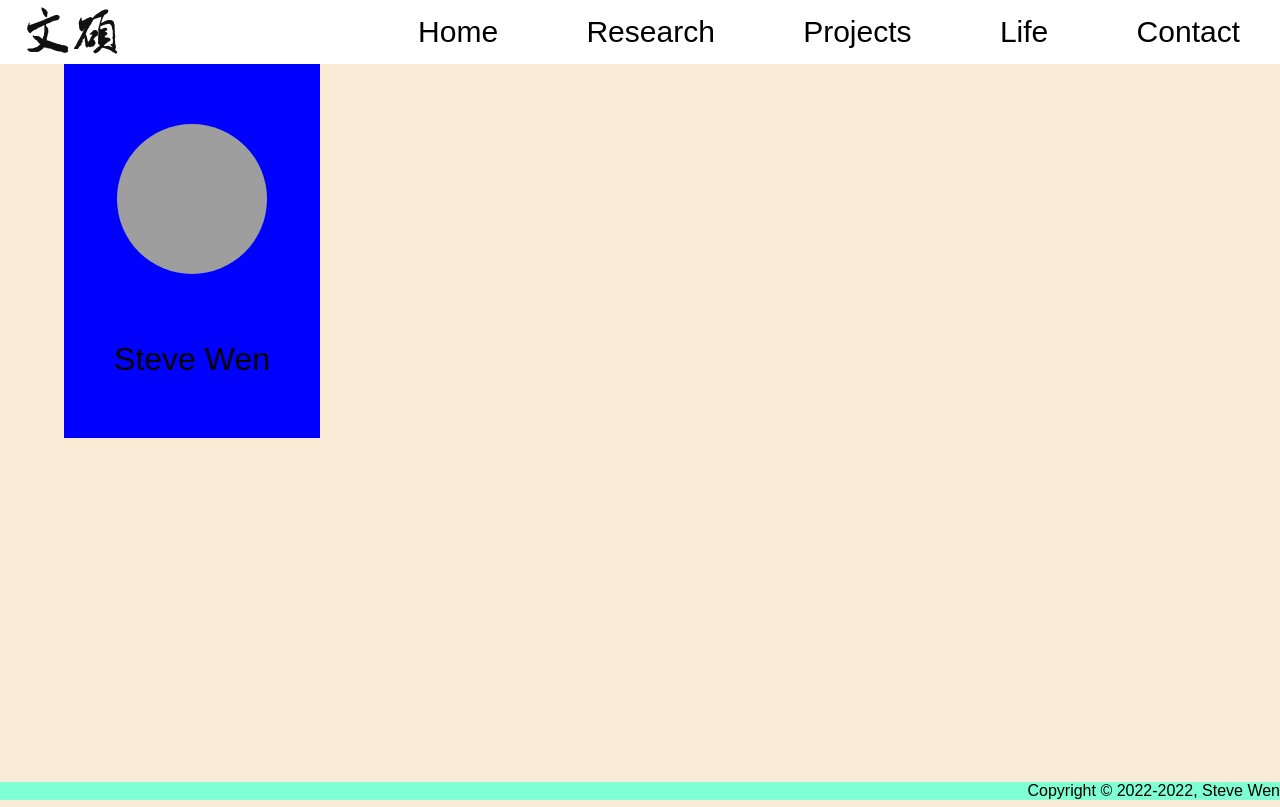
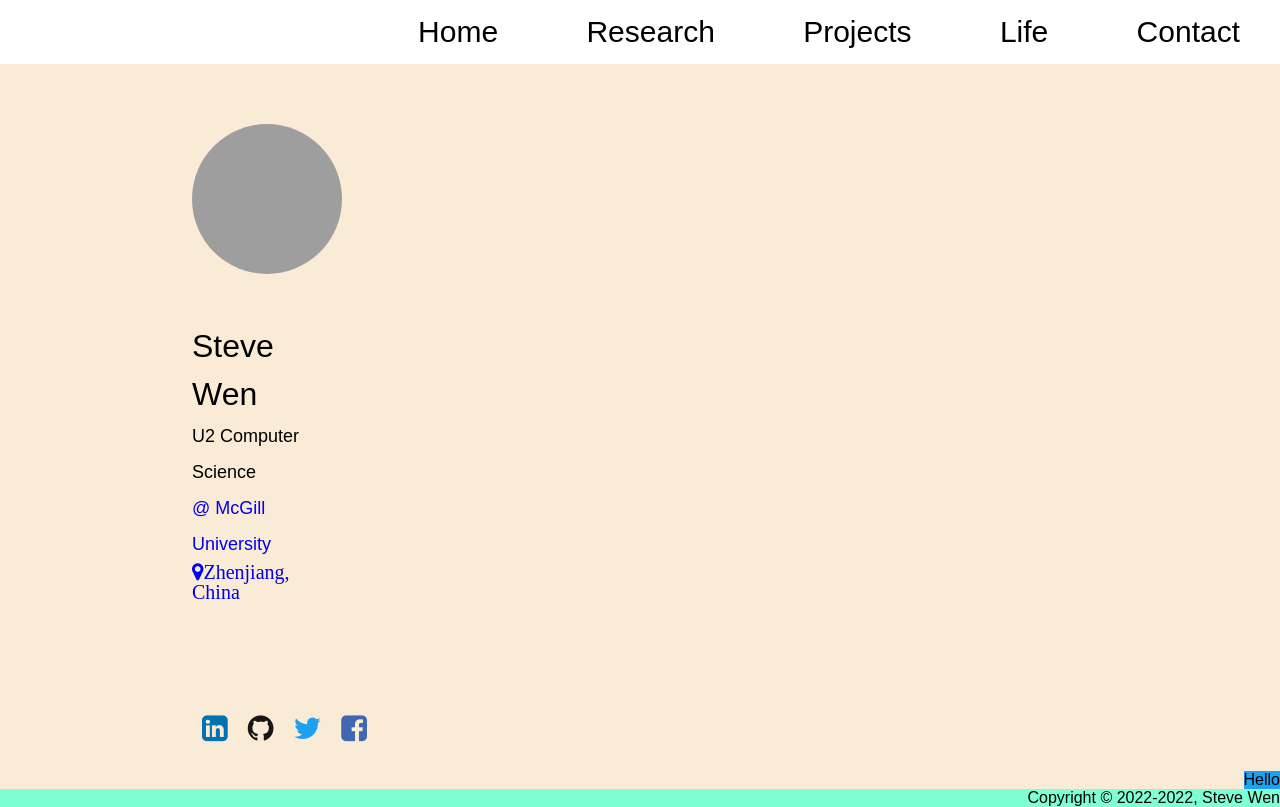
Before and after one commit to stevvwen/sediweb, a Flask app: page / in a window 1280 px wide. Run offline with Flask 2, Linux system fonts and the light colour scheme; some web fonts are replaced; grey boxes are pictures that could not be loaded.

Commit message:
Modification to sidebar

```diff
--- a/static/css/index.css
+++ b/static/css/index.css
@@ -1,22 +1,22 @@
-.sidebar{
-    background-color: blue;;
+section{
     position: relative;
-    left: 5vw;
-    width: 20vw;
+    left: 15vw;
+    width: 11vw;
     padding: 60px 0;
 	transition: all 0.5s ease;
+	height: 100%;
+
+}
+
+
+section .profile{
+	margin-bottom: 100px;
+	text-align: left;
 
 
 }
 
-
-.sidebar .profile{
-	margin-bottom: 30px;
-	text-align: center;
-
-}
-
-.sidebar .profile img{
+section .profile img{
 	vertical-align: center;
 	align-content: center;
 	display: block;
@@ -26,7 +26,56 @@
 	margin: 0 auto;
 }
 
-.sidebar .name{
+section .name{
 	font-size: 32px;
+	text-align: left;
+	line-height: 1.5em;
+}
+
+section .calli{
+	padding: 1.5rem;
 	text-align: center;
 }
+
+section .calli img{
+	vertical-align: center;
+	align-content: center;
+	margin: 0 auto;
+}
+
+section .short{
+	line-height:2em;
+	text-align: left;
+	font-size: 18px;
+}
+
+
+
+section ul{
+	float: left;
+	position: relative;
+	bottom: 0;
+	justify-content: left;
+	display: flex;
+    list-style: none;
+    font-size: 30px;
+
+}
+
+section ul li{
+	text-align: left;
+    padding: 1px 10px;
+    border-radius: 10px;
+
+}
+
+section ul li a{
+	text-align: left;
+	text-decoration: none;
+}
+
+
+aside{
+	background-color: #1DA1F2;
+	float:right;
+}
--- a/templates/base.html
+++ b/templates/base.html
@@ -8,6 +8,7 @@
     {% endblock %}
     <link rel= "stylesheet" type="text/css" href="../static/css/base.css"/>
     <link href="https://fonts.cdnfonts.com/css/chicago-2" rel="stylesheet">
+    <link rel='stylesheet' href='https://cdnjs.cloudflare.com/ajax/libs/font-awesome/4.7.0/css/font-awesome.min.css' />
     <link rel= "shortcut icon" type="image/png" href="../static/images/Icon.jpg" >
   </head>
   <body>
@@ -20,7 +21,7 @@
         <li> <a href="/life">Life</a> </li>
         <li> <a href="/contact">Contact</a> </li>
       </ul>
-    <img src="../static/images/namecalligraphy.png" alt="Steve's Chinese name">
+
     </header>
     {% endblock %}
 
--- a/templates/index.html
+++ b/templates/index.html
@@ -11,15 +11,39 @@
 {% endblock %}
 
 {% block main %}
-    <div class="sidebar">
+    <section>
         <div class="profile">
             <img src="../static/images/Steve.jpg" alt="Steve's headshot" >
-         </div>
+
             <p class="name">
                 <br>
                 Steve Wen
             </p>
+                <!--
+                <p class= "calli">
+                   <img src="../static/images/namecalligraphy.png" alt="Steve's Chinese name" >
+                </p>
+                -->
+
+
+            <p class= "short">
+            U2 Computer Science <br>
+            <a href="https://www.mcgill.ca/" style="text-decoration: none"> @ McGill University</a>
+            <a class='fa fa-map-marker'  href="#" style="text-decoration: none; font-size: 20px">Zhenjiang, China</a>
+            </p>
         </div>
+
+        <ul id="links">
+            <li><a class='fa fa-linkedin-square' style='color: #0072b1' href="https://www.linkedin.com/in/steve-wen-31863b211/" ></a></li>
+            <li><a class= 'fa fa-github' style='color: #171515' href="https://github.com/SedimentaryRockStar"></a></li>
+            <li><a  class= 'fa fa-twitter' style='color:#1DA1F2' href="https://twitter.com/Sedi_RockStar"></a></li>
+            <li><a class= 'fa fa-facebook-square' style='color:#4267B2' href="https://www.facebook.com/shuo.wen.58"></a> </li>
+        </ul>
+    </section>
+
+    <aside>
+    Hello
+    </aside>
 {% endblock %}
 
 {% block footer %}
```
Also changed, not shown: 1 other file. Lines whose indentation alone changed are shown as unchanged.
